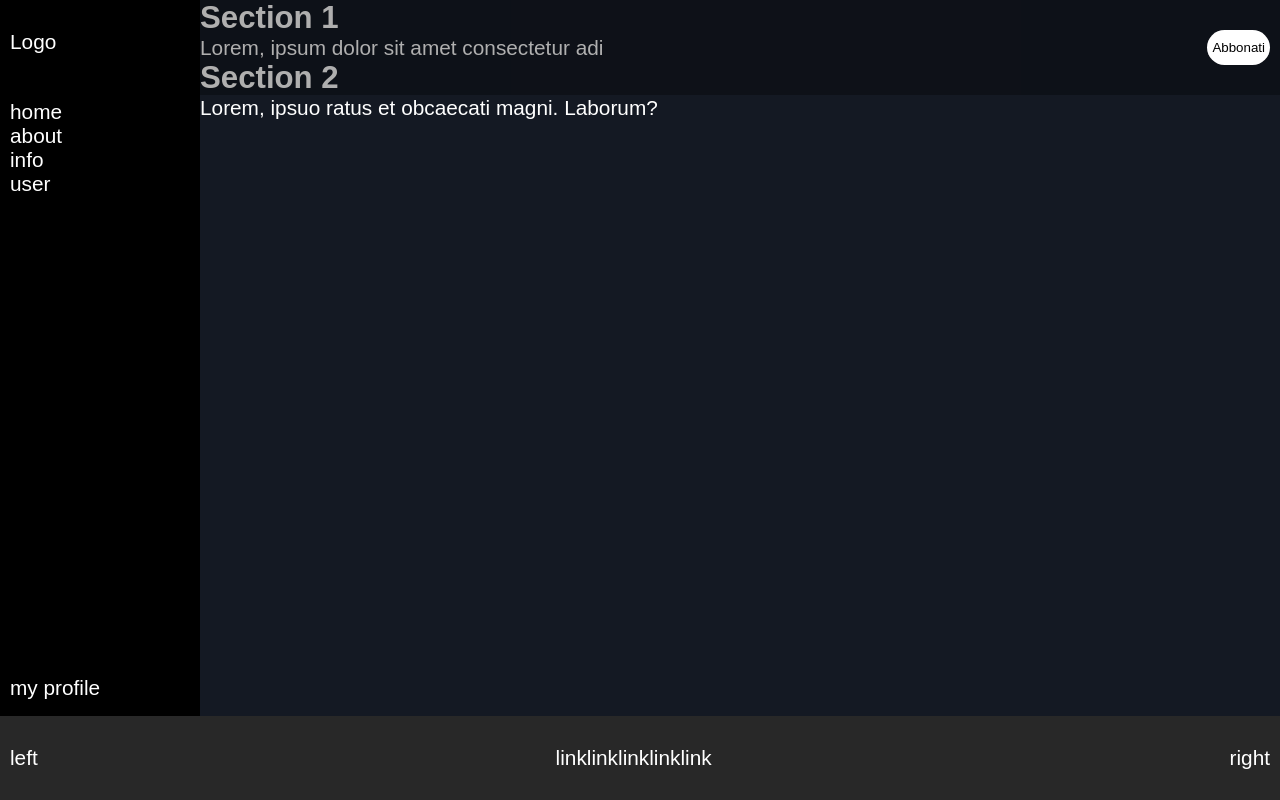
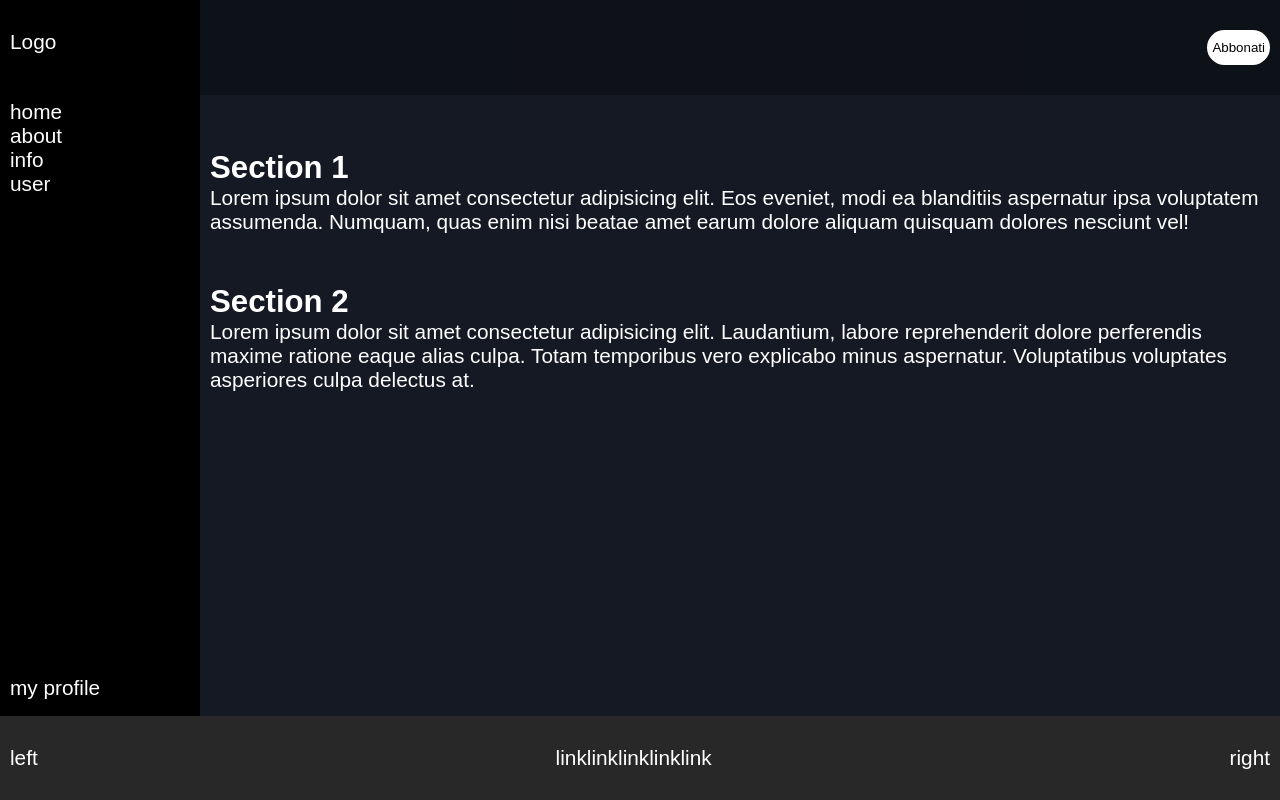
Before and after one commit to AntoCic/html-css-viewport, a plain HTML site: page index.html in a window 1280 px wide. Drawn offline with Linux system fonts and the light colour scheme.

Commit message:
Added main style

```diff
--- a/index.html
+++ b/index.html
@@ -33,9 +33,9 @@
     <main>
         <section>
             <h2>Section 1</h2>
-            <p>Lorem, ipsum dolor sit amet consectetur adi</p>
+            <p>Lorem ipsum dolor sit amet consectetur adipisicing elit. Eos eveniet, modi ea blanditiis aspernatur ipsa voluptatem assumenda. Numquam, quas enim nisi beatae amet earum dolore aliquam quisquam dolores nesciunt vel!</p>
             <h2>Section 2</h2>
-            <p>Lorem, ipsuo ratus et obcaecati magni. Laborum?</p>
+            <p>Lorem ipsum dolor sit amet consectetur adipisicing elit. Laudantium, labore reprehenderit dolore perferendis maxime ratione eaque alias culpa. Totam temporibus vero explicabo minus aspernatur. Voluptatibus voluptates asperiores culpa delectus at.</p>
         </section>
     </main>
 
--- a/style/style.css
+++ b/style/style.css
@@ -114,8 +114,12 @@ aside{
 }
 /* main */
 main{
+  padding: 100px 10px;
   background-color: #141923;
   flex-grow: 1;
+}
+main h2{
+  padding-top: 50px;
 }
 /* footer */
 footer{
```
